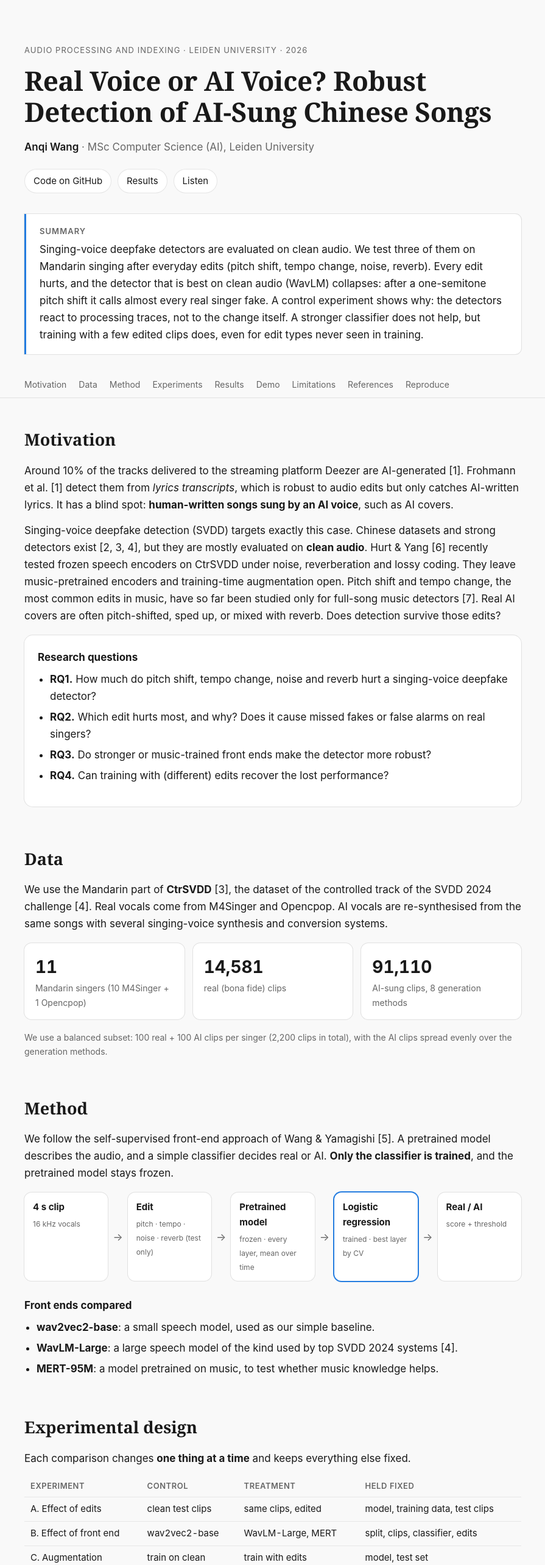
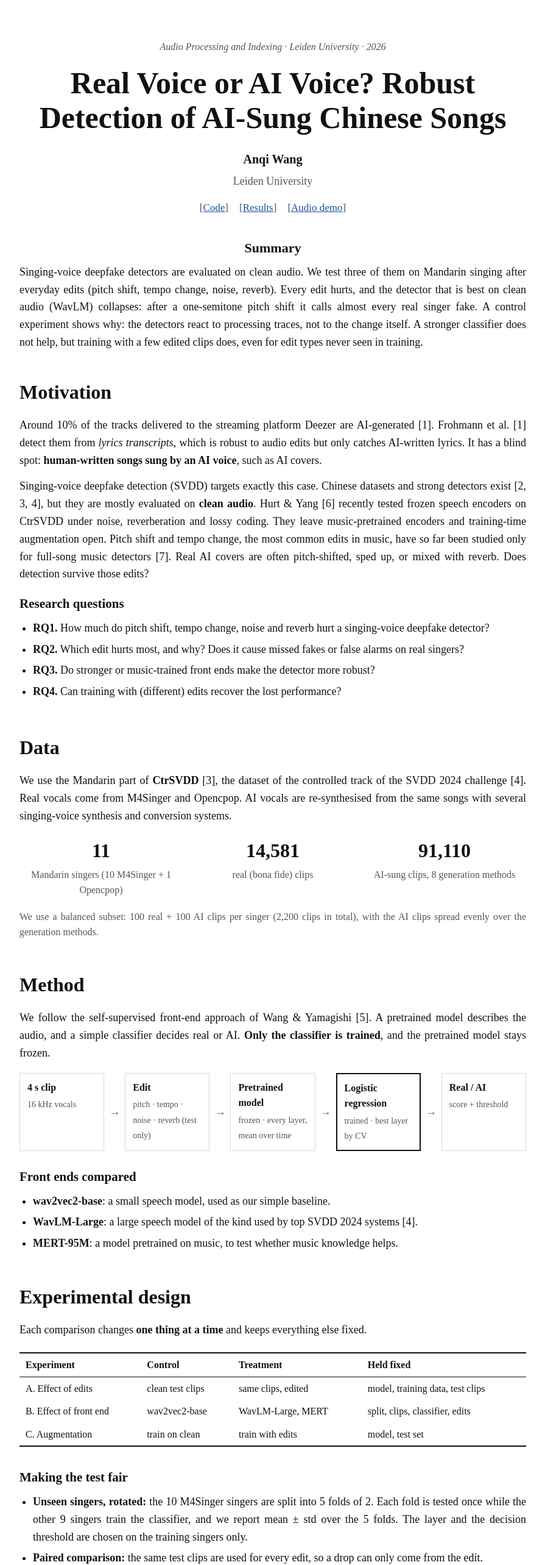
Before and after one commit to anqiiiwang/real-or-ai-voice, a plain HTML site: page docs/index.html in a window 1280 px wide. Shown: the top 2567 px of the page at 61% size, without its empty margins (192-1087 px from the left). Drawn offline with Linux system fonts and the light colour scheme.

Commit message:
Classic academic page style

```diff
--- a/docs/index.html
+++ b/docs/index.html
@@ -7,117 +7,104 @@
 <meta name="description" content="How robust are singing-voice deepfake detectors to pitch shift, tempo change, noise and reverb? A study on Mandarin singing (CtrSVDD).">
 <style>
   :root {
-    --page: #f9f9f9; --surface: #ffffff; --ink: #191919; --ink-2: #666666;
-    --grid: #e7e7e7; --axis: #c2c2c2; --border: rgba(11,11,11,0.10);
-    --accent: #257de0;
+    --page: #ffffff; --surface: #ffffff; --ink: #111111; --ink-2: #555555;
+    --grid: #e2e2e2; --axis: #b5b5b5; --border: #d9d9d9;
+    --accent: #1a4fa0;
     --s1: #257de0; --s2: #f47230; --s3: #00b894;
-    --code-bg: #f1f1f1;
-  }
-  @media (prefers-color-scheme: dark) {
-    :root {
-      --page: #0b0b0b; --surface: #191919; --ink: #efefef; --ink-2: #9c9c9c;
-      --grid: #303030; --axis: #474747; --border: rgba(255,255,255,0.10);
-      --accent: #338ced;
-      --s1: #338ced; --s2: #e76624; --s3: #00a888;
-      --code-bg: #232323;
-    }
+    --code-bg: #f4f4f4;
   }
   * { box-sizing: border-box; }
   html { -webkit-text-size-adjust: 100%; }
   body {
     margin: 0; background: var(--page); color: var(--ink);
-    font: 17px/1.65 -apple-system, BlinkMacSystemFont, "Segoe UI", Roboto, "Helvetica Neue", Arial, "PingFang SC", sans-serif;
+    font: 18px/1.6 "Times New Roman", Times, Georgia, "Songti SC", serif;
   }
-  main { max-width: 860px; margin: 0 auto; padding: 0 22px 80px; }
-  header.hero { max-width: 860px; margin: 0 auto; padding: 72px 22px 28px; }
-  .eyebrow { font-size: 13px; letter-spacing: .08em; text-transform: uppercase; color: var(--ink-2); margin: 0 0 14px; }
-  h1 { font-family: Georgia, "Times New Roman", "Songti SC", serif; font-weight: 600; font-size: clamp(30px, 5vw, 44px); line-height: 1.15; margin: 0 0 18px; letter-spacing: -0.01em; }
-  .byline { color: var(--ink-2); margin: 0 0 22px; }
-  .byline strong { color: var(--ink); font-weight: 600; }
-  .links { display: flex; flex-wrap: wrap; gap: 10px; }
-  .links a {
-    display: inline-flex; align-items: center; gap: 6px; padding: 7px 14px; border-radius: 999px;
-    border: 1px solid var(--border); background: var(--surface); color: var(--ink); text-decoration: none; font-size: 15px;
-  }
-  .links a:hover { border-color: var(--accent); color: var(--accent); }
-  .tldr {
-    margin: 34px 0 0; padding: 18px 22px; border-left: 3px solid var(--accent);
-    background: var(--surface); border-radius: 0 10px 10px 0; box-shadow: 0 0 0 1px var(--border);
-  }
-  .tldr b { display: block; font-size: 13px; letter-spacing: .08em; text-transform: uppercase; color: var(--ink-2); margin-bottom: 4px; font-weight: 600; }
-  nav.toc { position: sticky; top: 0; z-index: 5; background: color-mix(in srgb, var(--page) 88%, transparent); backdrop-filter: blur(8px); border-bottom: 1px solid var(--border); }
-  nav.toc div { max-width: 860px; margin: 0 auto; padding: 10px 22px; display: flex; gap: 20px; overflow-x: auto; font-size: 14px; white-space: nowrap; }
-  nav.toc a { color: var(--ink-2); text-decoration: none; }
-  nav.toc a:hover { color: var(--ink); }
-  section { padding-top: 46px; }
-  h2 { font-family: Georgia, "Times New Roman", serif; font-weight: 600; font-size: 27px; margin: 0 0 14px; scroll-margin-top: 60px; }
-  h3 { font-size: 17px; margin: 26px 0 8px; }
-  p { margin: 0 0 14px; }
+  main, header.hero { max-width: 880px; margin: 0 auto; padding: 0 24px; }
+  main { padding-bottom: 60px; }
+  header.hero { padding-top: 64px; padding-bottom: 8px; text-align: center; }
+  .eyebrow { font-size: 16px; color: var(--ink-2); margin: 0 0 18px; font-style: italic; }
+  h1 { font-weight: 700; font-size: clamp(32px, 5.2vw, 50px); line-height: 1.15; margin: 0 0 22px; }
+  .byline { font-weight: 700; font-size: 20px; margin: 0 0 6px; }
+  .byline strong { font-weight: 700; }
+  .affil { color: var(--ink-2); margin: 0 0 16px; }
+  .links { display: flex; justify-content: center; gap: 18px; font-size: 17px; }
+  .links a::before { content: "["; color: var(--ink-2); }
+  .links a::after { content: "]"; color: var(--ink-2); }
+  header.hero p { text-align: center; }
+  .tldr { margin: 34px 0 0; text-align: justify; }
+  .tldr b { display: block; text-align: center; font-size: 22px; margin-bottom: 8px; }
+  nav.toc { display: none; }
+  section { padding-top: 34px; }
+  h2 { font-weight: 700; font-size: 32px; margin: 0 0 14px; scroll-margin-top: 20px; }
+  h3 { font-size: 21px; margin: 26px 0 8px; }
+  p { margin: 0 0 14px; text-align: justify; }
   a { color: var(--accent); }
   .muted { color: var(--ink-2); }
-  .small { font-size: 14px; }
-  code { background: var(--code-bg); padding: 1px 6px; border-radius: 5px; font-size: .88em; }
-  pre { background: var(--code-bg); padding: 14px 16px; border-radius: 10px; overflow-x: auto; font-size: 14px; line-height: 1.5; }
+  .small { font-size: 16px; }
+  code { background: var(--code-bg); padding: 1px 5px; font-size: .85em; font-family: Menlo, Consolas, monospace; }
+  pre { background: var(--code-bg); padding: 14px 16px; overflow-x: auto; font-size: 14px; line-height: 1.5; }
   pre code { background: none; padding: 0; }
-  ul.clean { padding-left: 20px; margin: 0 0 14px; }
-  ul.clean li { margin-bottom: 6px; }
-  .card { background: var(--surface); border-radius: 14px; box-shadow: 0 0 0 1px var(--border); padding: 22px; margin: 18px 0; }
+  ul.clean { padding-left: 22px; margin: 0 0 14px; }
+  ul.clean li { margin-bottom: 6px; text-align: justify; }
+  .card { margin: 18px 0; padding: 0; }
   .grid3 { display: grid; grid-template-columns: repeat(auto-fit, minmax(200px, 1fr)); gap: 14px; margin: 18px 0; }
-  .stat { background: var(--surface); border-radius: 12px; box-shadow: 0 0 0 1px var(--border); padding: 16px 18px; }
-  .stat .num { font-size: 28px; font-weight: 650; font-variant-numeric: tabular-nums; }
-  .stat .lbl { font-size: 14px; color: var(--ink-2); }
+  .stat { text-align: center; }
+  .stat .num { font-size: 32px; font-weight: 700; }
+  .stat .lbl { font-size: 16px; color: var(--ink-2); }
 
   /* pipeline */
   .pipeline { display: flex; flex-wrap: wrap; align-items: stretch; gap: 8px; margin: 18px 0; }
-  .step { flex: 1 1 130px; background: var(--surface); border-radius: 12px; box-shadow: 0 0 0 1px var(--border); padding: 12px 14px; font-size: 14px; position: relative; }
-  .step b { display: block; font-size: 15px; margin-bottom: 2px; }
-  .step.trained { box-shadow: 0 0 0 2px var(--accent); }
-  .step .tag { font-size: 12px; color: var(--ink-2); }
+  .step { flex: 1 1 130px; border: 1px solid var(--border); padding: 10px 12px; font-size: 16px; }
+  .step b { display: block; margin-bottom: 2px; }
+  .step.trained { border: 2px solid var(--ink); }
+  .step .tag { font-size: 14px; color: var(--ink-2); }
   .arrow { align-self: center; color: var(--ink-2); }
 
   /* tables */
   .table-wrap { overflow-x: auto; }
-  table { border-collapse: collapse; width: 100%; font-size: 15px; font-variant-numeric: tabular-nums; }
-  th, td { text-align: right; padding: 7px 10px; border-bottom: 1px solid var(--grid); }
+  table { border-collapse: collapse; width: 100%; font-size: 16px; font-variant-numeric: tabular-nums;
+          border-top: 2px solid var(--ink); border-bottom: 2px solid var(--ink); margin: 8px 0; }
+  th, td { text-align: right; padding: 6px 10px; }
+  thead th { border-bottom: 1px solid var(--ink); }
   th:first-child, td:first-child { text-align: left; }
-  th { font-weight: 600; color: var(--ink-2); font-size: 13px; text-transform: uppercase; letter-spacing: .04em; }
-  tr.clean-row td { font-weight: 600; }
+  th { font-weight: 700; }
+  tr.clean-row td { font-weight: 700; }
 
   /* chart */
   .chart-head { display: flex; justify-content: space-between; align-items: baseline; flex-wrap: wrap; gap: 10px; margin-bottom: 8px; }
-  .chart-title { font-weight: 600; }
-  .legend { display: flex; gap: 16px; flex-wrap: wrap; font-size: 14px; color: var(--ink-2); }
+  .chart-title { font-weight: 700; }
+  .legend { display: flex; gap: 16px; flex-wrap: wrap; font-size: 15px; color: var(--ink-2); }
   .legend span { display: inline-flex; align-items: center; gap: 6px; }
-  .legend i { width: 12px; height: 12px; border-radius: 3px; display: inline-block; }
-  .toggle { display: inline-flex; border-radius: 8px; box-shadow: 0 0 0 1px var(--border); overflow: hidden; font-size: 13px; }
-  .toggle button { background: var(--surface); color: var(--ink-2); border: 0; padding: 6px 12px; cursor: pointer; font: inherit; }
-  .toggle button[aria-pressed="true"] { background: var(--accent); color: #fff; }
+  .legend i { width: 12px; height: 12px; border-radius: 2px; display: inline-block; }
+  .toggle { display: inline-flex; gap: 14px; font-size: 16px; }
+  .toggle button { background: none; color: var(--accent); border: 0; padding: 0; cursor: pointer; font: inherit; text-decoration: underline; }
+  .toggle button[aria-pressed="true"] { color: var(--ink); font-weight: 700; text-decoration: none; }
   #chart svg { display: block; width: 100%; height: auto; overflow: visible; }
-  #chart text { fill: var(--ink-2); font-size: 12px; font-family: inherit; }
+  #chart text { fill: var(--ink-2); font-size: 12px; font-family: -apple-system, "Segoe UI", Arial, sans-serif; }
   #chart .ylab { fill: var(--ink); font-size: 13px; }
   .tip {
-    position: fixed; pointer-events: none; z-index: 20; background: var(--surface); color: var(--ink);
-    box-shadow: 0 0 0 1px var(--border), 0 6px 20px rgba(0,0,0,.15); border-radius: 8px;
-    padding: 8px 10px; font-size: 13px; line-height: 1.45; opacity: 0; transition: opacity .08s;
+    position: fixed; pointer-events: none; z-index: 20; background: #fff; color: var(--ink);
+    border: 1px solid var(--border); box-shadow: 0 4px 14px rgba(0,0,0,.12);
+    padding: 7px 9px; font: 13px/1.45 -apple-system, "Segoe UI", Arial, sans-serif; opacity: 0; transition: opacity .08s;
   }
   .tip .sw { display: inline-block; width: 9px; height: 9px; border-radius: 2px; margin-right: 6px; }
-  .tabs { display: flex; gap: 6px; margin: 4px 0 10px; flex-wrap: wrap; }
+  .tabs { margin: 4px 0 10px; flex-wrap: wrap; }
 
   /* demo */
-  .demo-row { display: grid; grid-template-columns: 120px minmax(160px, 1fr) 150px 150px; gap: 12px; align-items: center; padding: 8px 0; border-bottom: 1px solid var(--grid); font-size: 15px; }
-  .demo-head { font-size: 12px; text-transform: uppercase; letter-spacing: .04em; color: var(--ink-2); padding-bottom: 4px; }
-  .verdict { font-weight: 600; }
+  .demo-row { display: grid; grid-template-columns: 120px minmax(160px, 1fr) 150px 150px; gap: 12px; align-items: center; padding: 6px 0; border-bottom: 1px solid var(--grid); font-size: 16px; }
+  .demo-head { font-weight: 700; border-bottom: 1px solid var(--ink); }
+  .demo-row audio { width: 100%; height: 34px; }
+  .verdict { font-weight: 700; }
   .verdict.wrong::after { content: " ✗"; color: var(--ink-2); font-weight: 400; }
+  .score { font-variant-numeric: tabular-nums; }
+  .meter { height: 5px; background: var(--grid); margin-top: 4px; position: relative; }
+  .meter i { display: block; height: 100%; background: var(--accent); }
+  .meter .thr { position: absolute; top: -3px; bottom: -3px; width: 2px; background: var(--ink); }
   @media (max-width: 640px) { .demo-row { grid-template-columns: 1fr 1fr; } .demo-row audio { grid-column: 1 / -1; } }
-  .demo-row audio { width: 100%; height: 34px; }
-  .score { font-variant-numeric: tabular-nums; }
-  .meter { height: 6px; border-radius: 3px; background: var(--grid); margin-top: 4px; position: relative; }
-  .meter .thr { position: absolute; top: -3px; bottom: -3px; width: 2px; background: var(--ink); border-radius: 1px; }
-  .meter i { display: block; height: 100%; background: var(--accent); border-radius: 3px; }
 
-  .refs li { margin-bottom: 8px; font-size: 15px; }
-  footer { max-width: 860px; margin: 0 auto; padding: 30px 22px 50px; color: var(--ink-2); font-size: 14px; border-top: 1px solid var(--border); }
-  .note { font-size: 14px; color: var(--ink-2); border: 1px dashed var(--axis); border-radius: 10px; padding: 12px 14px; }
+  .refs li { margin-bottom: 8px; font-size: 16px; }
+  footer { max-width: 880px; margin: 0 auto; padding: 24px 24px 50px; color: var(--ink-2); font-size: 15px; border-top: 1px solid var(--border); text-align: center; }
+  .note { font-size: 16px; color: var(--ink-2); font-style: italic; }
 </style>
 </head>
 <body>
@@ -125,11 +112,12 @@
 <header class="hero">
   <p class="eyebrow">Audio Processing and Indexing · Leiden University · 2026</p>
   <h1>Real Voice or AI Voice? Robust Detection of AI-Sung Chinese Songs</h1>
-  <p class="byline"><strong>Anqi Wang</strong> · MSc Computer Science (AI), Leiden University</p>
+  <p class="byline">Anqi Wang</p>
+  <p class="affil">Leiden University</p>
   <div class="links">
-    <a href="https://github.com/anqiiiwang/real-or-ai-voice">Code on GitHub</a>
+    <a href="https://github.com/anqiiiwang/real-or-ai-voice">Code</a>
     <a href="#results">Results</a>
-    <a href="#demo">Listen</a>
+    <a href="#demo">Audio demo</a>
   </div>
   <div class="tldr">
     <b>Summary</b>
@@ -476,7 +464,6 @@ python make_site_data.py                             # update this page</code></
     drawAug(AUG.findIndex(m => m.model === "WavLM-Large") >= 0 ? AUG.findIndex(m => m.model === "WavLM-Large") : 0);
   } else { augTabs.style.display = "none"; augEl.outerHTML = '<p class="note">Coming soon.</p>'; }
 
-  matchMedia("(prefers-color-scheme: dark)").addEventListener("change", () => location.reload());
 
   // ---------- audio demo (docs/data/demo.js, written by make_demo.py)
   const D = window.DEMO;
```
